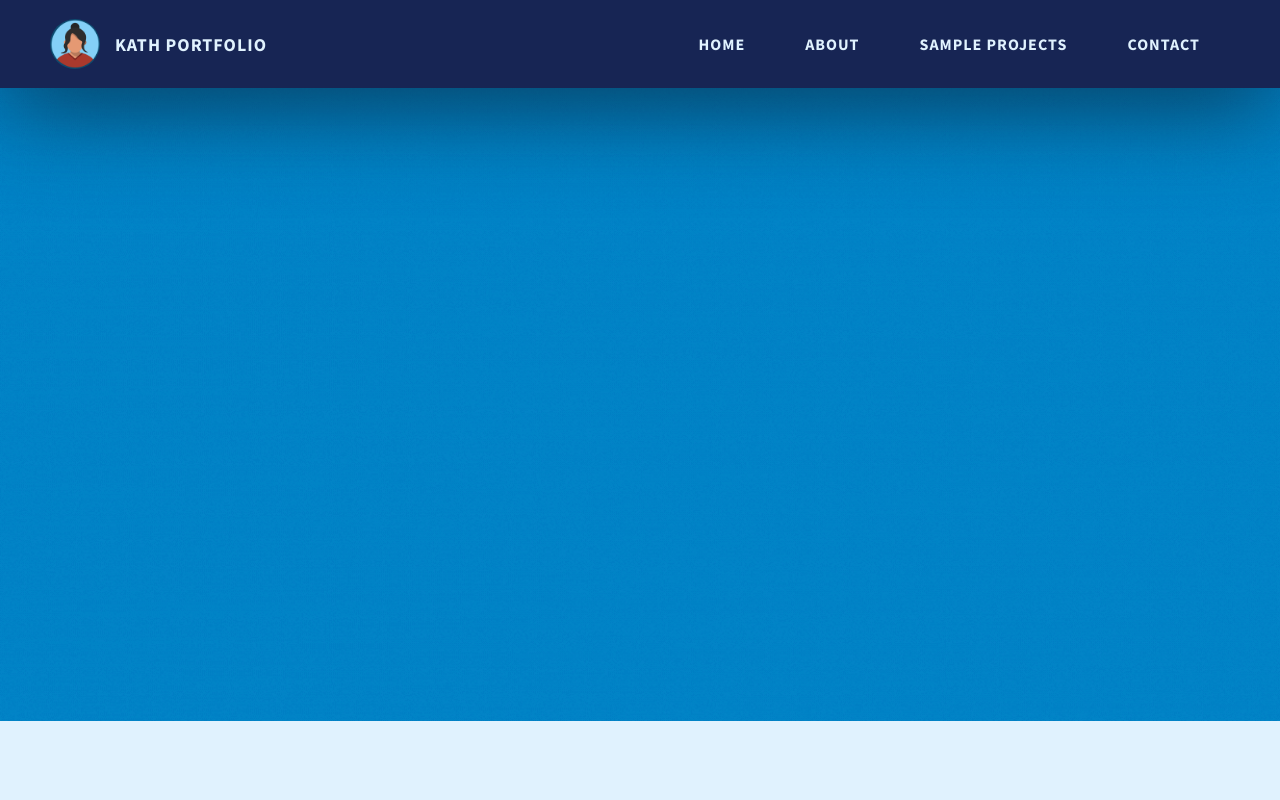
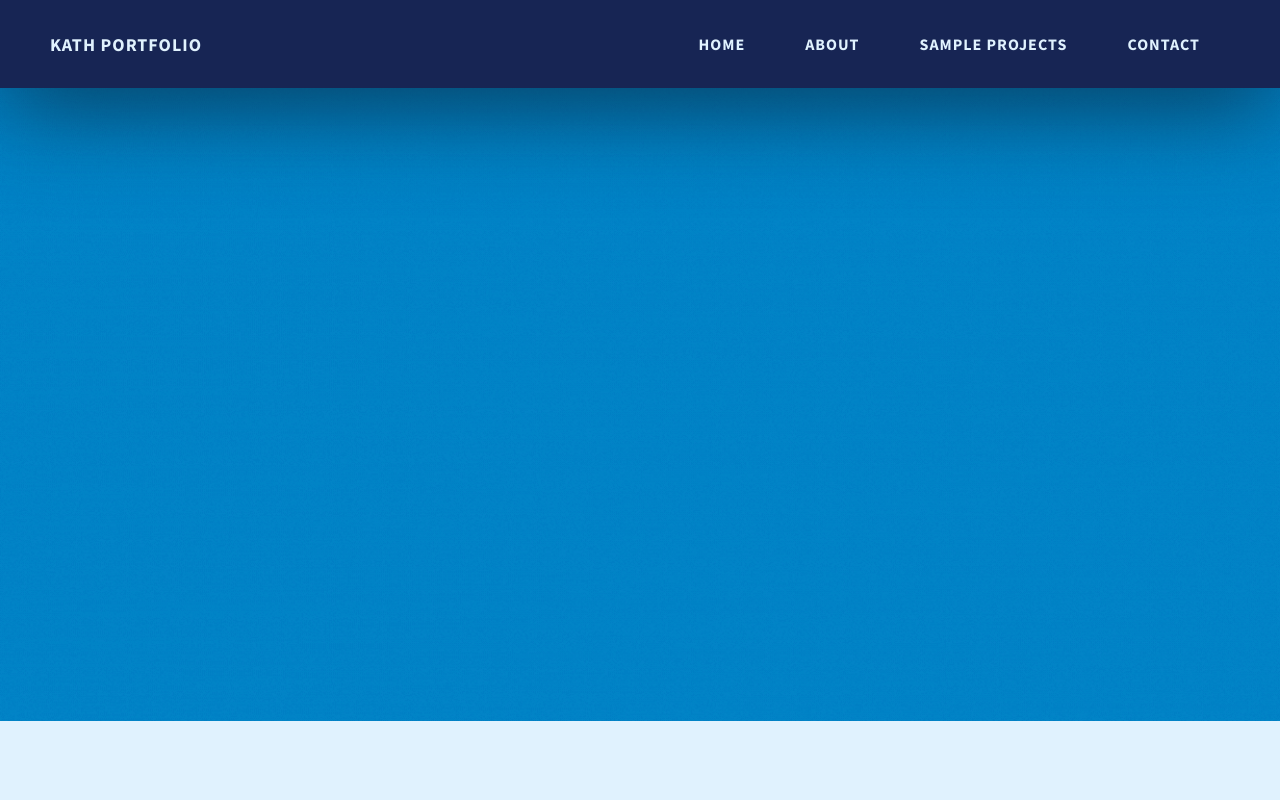
Before and after one commit to kath-06/my-portfolio, a website: page index.html in a window 1280 px wide. Shown: the top 800 px of the page. Drawn offline with Linux system fonts and the light colour scheme.

Commit message:
comment logo image

```diff
--- a/index.html
+++ b/index.html
@@ -20,9 +20,9 @@
   <header class="header">
     <div class="header__content">
       <div class="header__logo-container">
-        <div class="header__logo-img-cont">
+        <!-- <div class="header__logo-img-cont">
           <img src="./assets/png/avatar_female_woman_icon.png" alt="Logo Image" class="header__logo-img" />
-        </div>
+        </div> -->
         <span class="header__logo-sub">Kath Portfolio</span>
       </div>
       <div class="header__main">
@@ -115,6 +115,7 @@
         <span class="heading-sec__main">Sample Projects</span>
       </h2>
 
+
       <div class="projects__content">
         <div class="projects__row">
           <div class="projects__row-img-cont">
```
